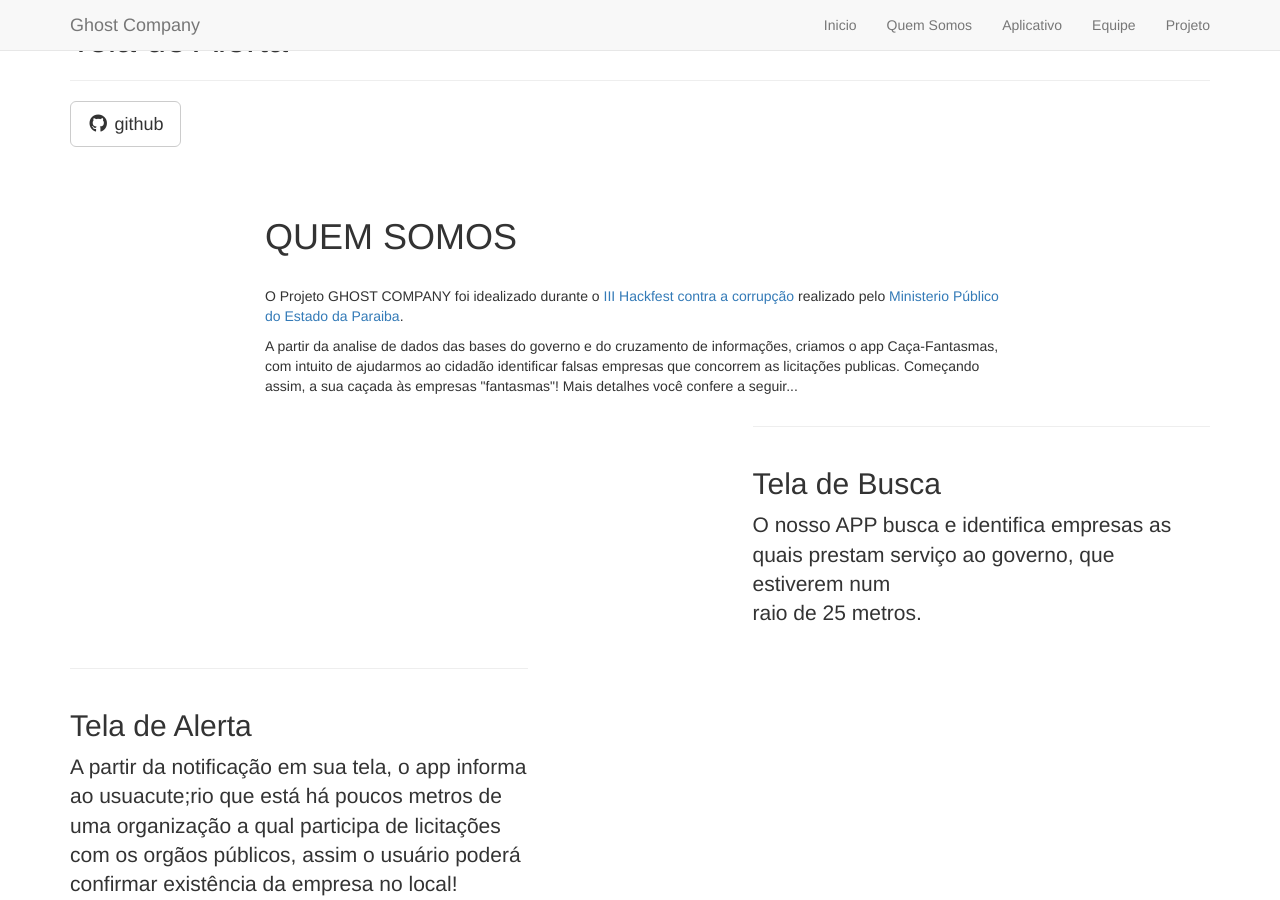
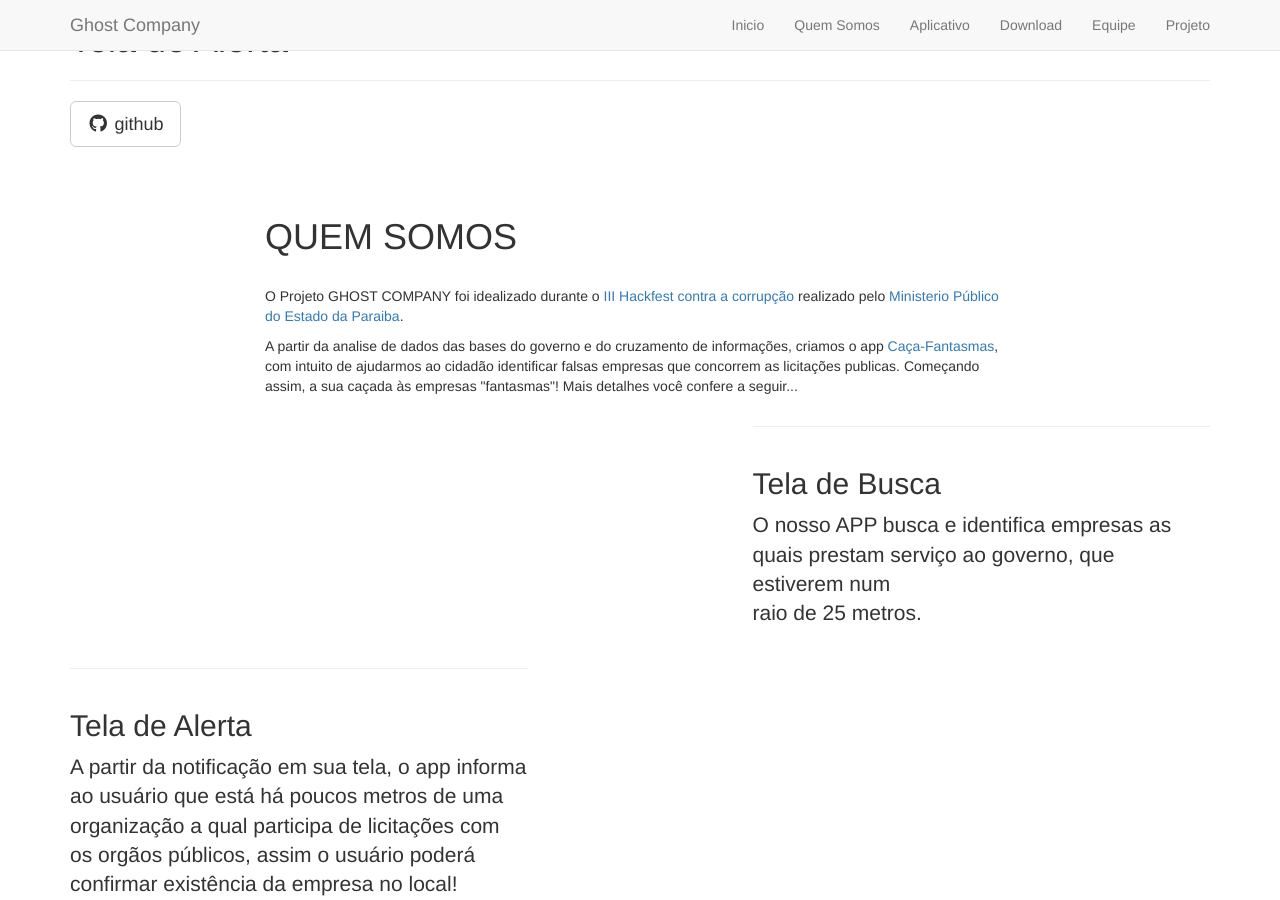
Before and after one commit to Ghost-Company/Ghost-Company.github.io, a Jekyll site: the page built from _posts/2014-09-22-services-2.markdown, in a window 1280 px wide and 900 px high. Built offline with Jekyll 4.4.1, drawn with Linux system fonts in a browser that asks for light colours; nearby versions of some CDN libraries; library files that are not in the unit come from our copies.

Commit message:
correcoes ortograficas3

```diff
--- a/_includes/about.html
+++ b/_includes/about.html
@@ -6,7 +6,7 @@
               <h1>QUEM SOMOS</h1>
               <br/>
                <p>O Projeto GHOST COMPANY foi idealizado durante o <a href="http://hackfest.com.br">III Hackfest contra a corrupção</a> realizado pelo <a href="http://www.mppb.mp.br/">Ministerio Público do Estado da Paraiba</a>. </p>
-			   <p>A partir da analise de dados das bases do governo e do cruzamento de informações, criamos o app Caça-Fantasmas,
+			   <p>A partir da analise de dados das bases do governo e do cruzamento de informações, criamos o app  <a href="https://play.google.com/store/apps/details?id=com.ghostcompany.hackfest.ghostcompany">Caça-Fantasmas</a>,
 			   com intuito de ajudarmos ao cidadão identificar falsas empresas que concorrem as licitações publicas. Começando assim, a sua caçada às empresas "fantasmas"! Mais detalhes você confere a seguir...</p>
 
               </div>
--- a/_includes/footer.html
+++ b/_includes/footer.html
@@ -14,6 +14,9 @@
                     <li class="footer-menu-divider">&sdot;</li>
                     <li>
                         <a href="#services">Aplicativo</a>
+                    </li>
+					 <li>
+						<a href="https://play.google.com/store/apps/details?id=com.ghostcompany.hackfest.ghostcompany" href="#services">Download</a>
                     </li>
                     <li class="footer-menu-divider">&sdot;</li>
                     <li>
--- a/_includes/header.html
+++ b/_includes/header.html
@@ -23,6 +23,9 @@
                 </li>
                 <li>
                     <a class="page-scroll" href="#services">Aplicativo</a>
+                </li>
+				 <li>
+                    <a href="https://play.google.com/store/apps/details?id=com.ghostcompany.hackfest.ghostcompany" href="#services">Download</a>
                 </li>
                 <li>
                     <a class="page-scroll" href="#team">Equipe</a>
--- a/_posts/2014-09-22-services-2.markdown
+++ b/_posts/2014-09-22-services-2.markdown
@@ -6,6 +6,6 @@ title: Tela de Alerta
 description: |
 ---
 
-  A partir da notifica&ccedil;&atilde;o em sua tela, o app informa ao usuacute;rio que est&aacute; h&aacute; poucos metros de uma
+  A partir da notifica&ccedil;&atilde;o em sua tela, o app informa ao usu&aacute;rio que est&aacute; h&aacute; poucos metros de uma
   organiza&ccedil;&atilde;o a qual participa de licita&ccedil;&otilde;es com os org&atilde;os p&uacute;blicos, assim o usu&aacute;rio poder&aacute; confirmar
   exist&ecirc;ncia  da empresa no local!
```
